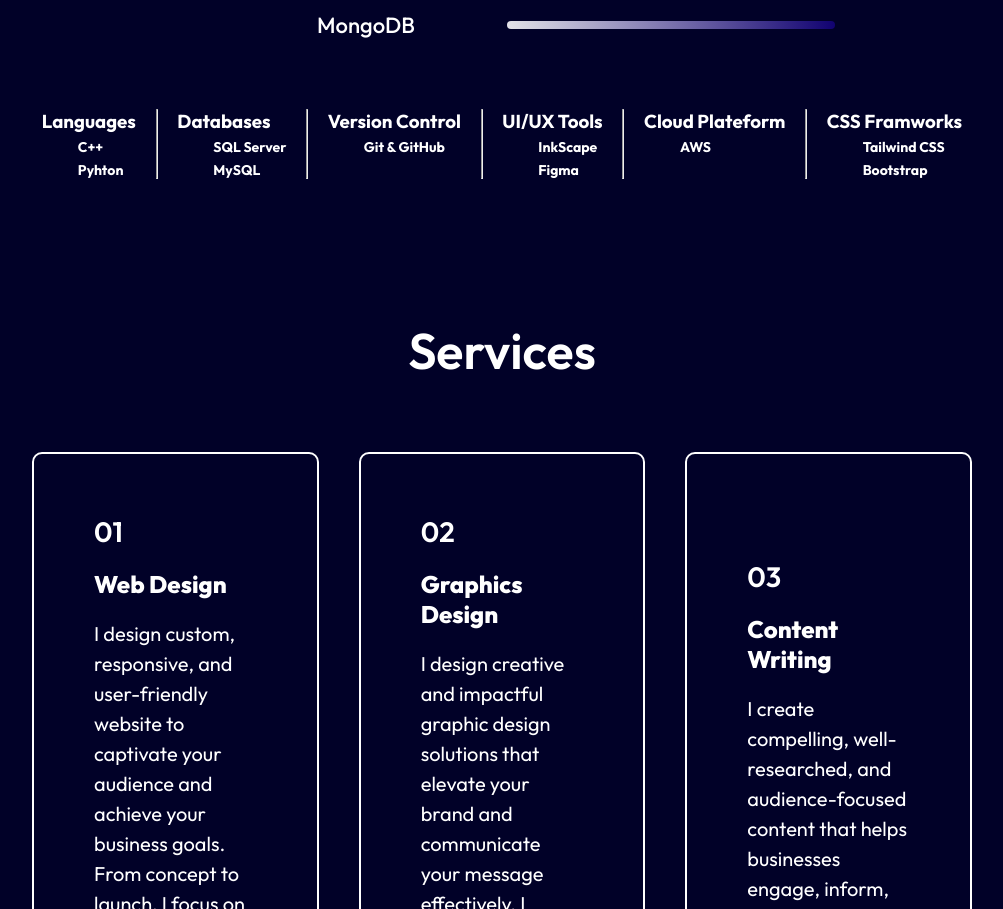
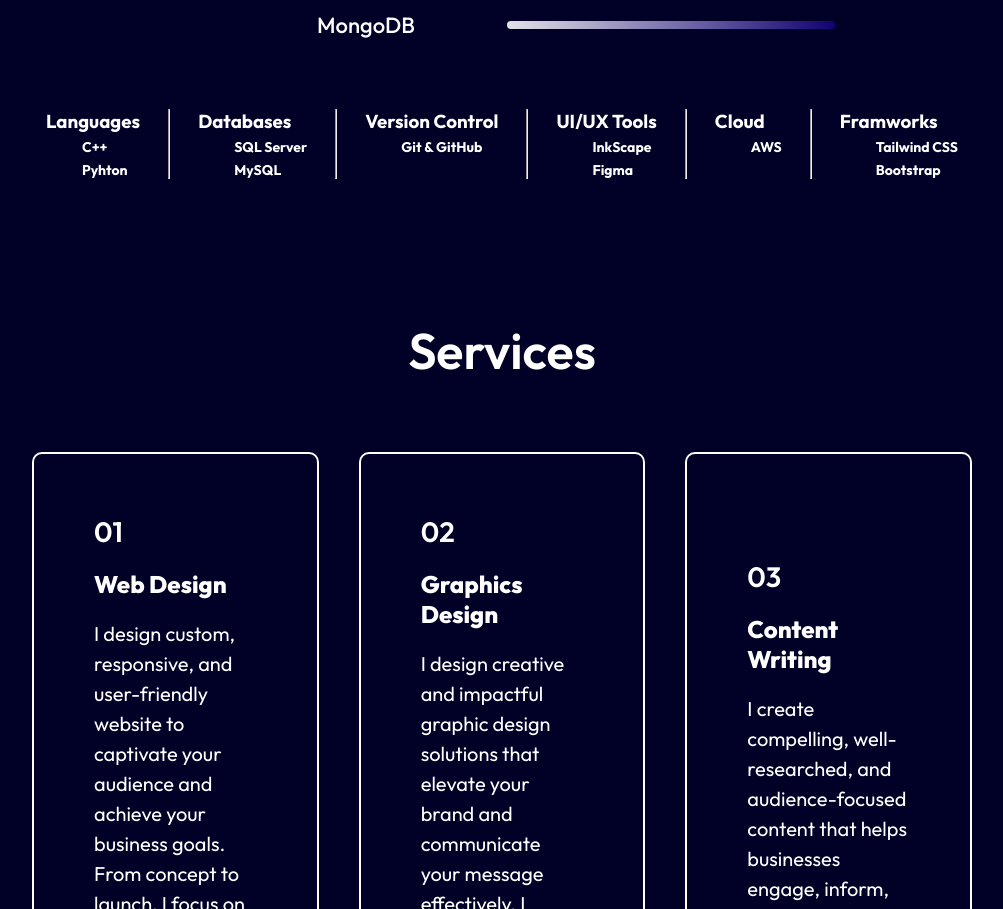
Before and after one commit to Temesgen123/temsgnportfolio, a React (Vite) app: page / in a window 1280 px wide. Shown: the part 1352-2261 px from the top of the page, without its empty margins (138-1141 px from the left). Built offline with nearby package versions, Linux system fonts and the light colour scheme.

Commit message:
edited about section

```diff
--- a/src/Components/About/About.jsx
+++ b/src/Components/About/About.jsx
@@ -74,12 +74,12 @@ const About = () => {
         </div>
         <hr />
         <div className="technology">
-          <h3>Cloud Plateform</h3>
+          <h3>Cloud</h3>
           <p>AWS</p>
         </div>
         <hr />
         <div className="technology">
-          <h3>CSS Framworks</h3>
+          <h3>Framworks</h3>
           <p>Tailwind CSS</p>
           <p>Bootstrap</p>
         </div>
```
